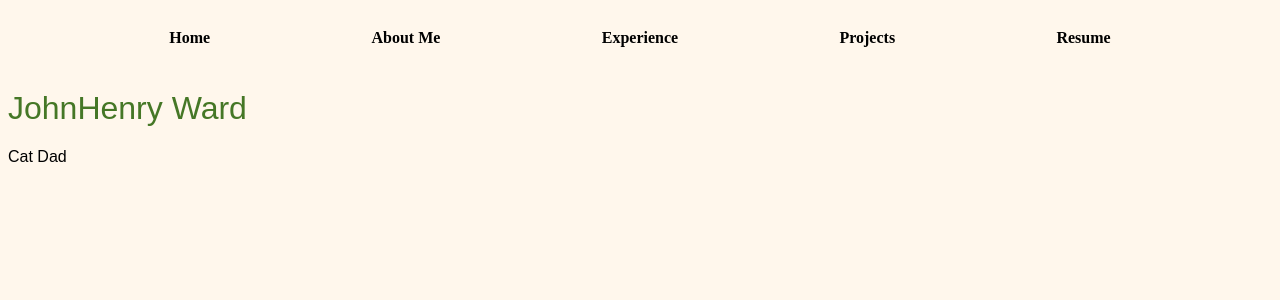
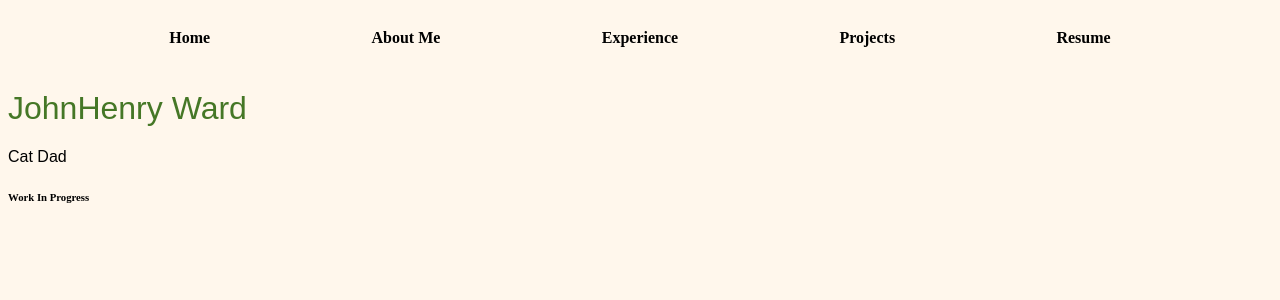
Before and after one commit to JohnHenry-Ward/Portfolio, a Next.js app: page / in a window 1280 px wide. Shown: the top 300 px of the page. Built offline with nearby package versions, Linux system fonts and the light colour scheme; a web font is replaced by a local one.

Commit message:
add work in progress text

```diff
--- a/src/app/page.tsx
+++ b/src/app/page.tsx
@@ -26,6 +26,7 @@ const Home = () => {
       <div id='text-content'>
         <h1 id='text-name' className={`green ${rampart_one.className}`}>JohnHenry Ward</h1>
         <h4 id='text-splash' className={rammetto_one.className}>{splashText}</h4>
+        <h6>Work In Progress</h6>
       </div>
     </div>
   );
```
